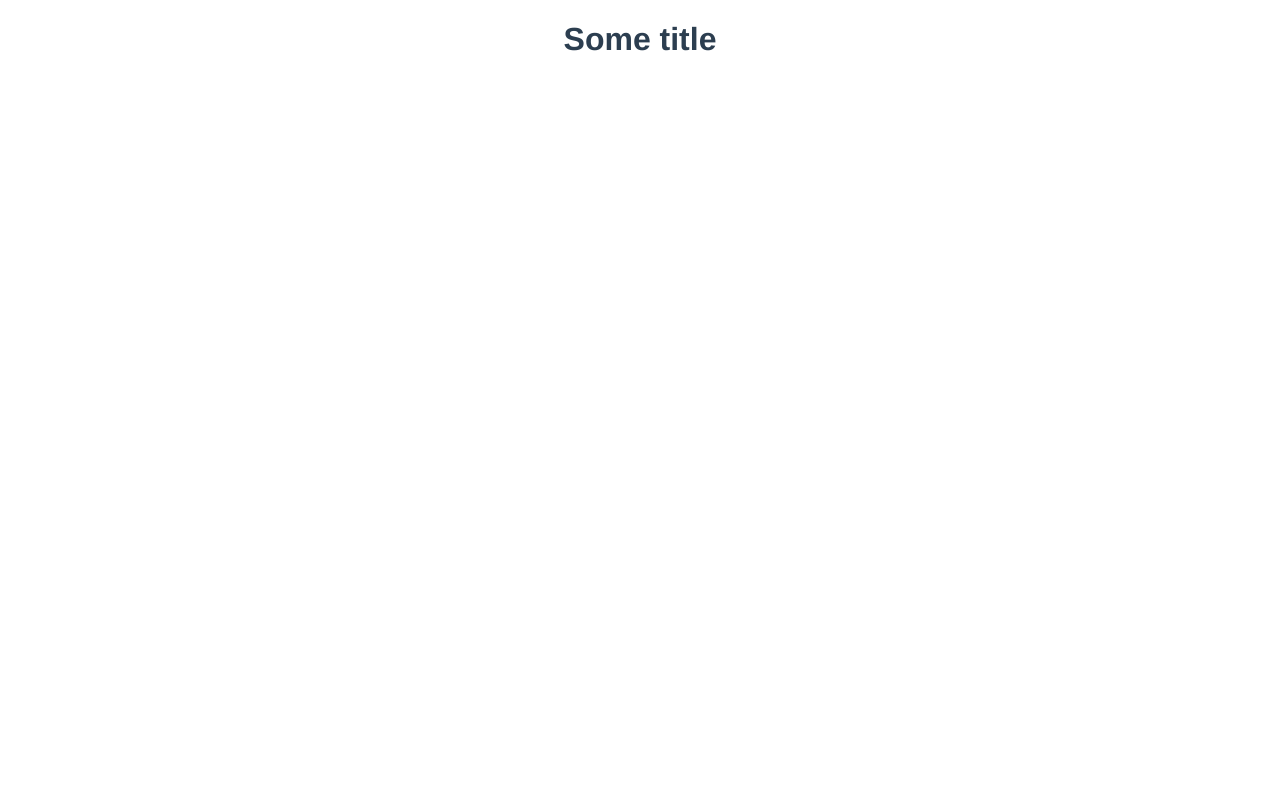
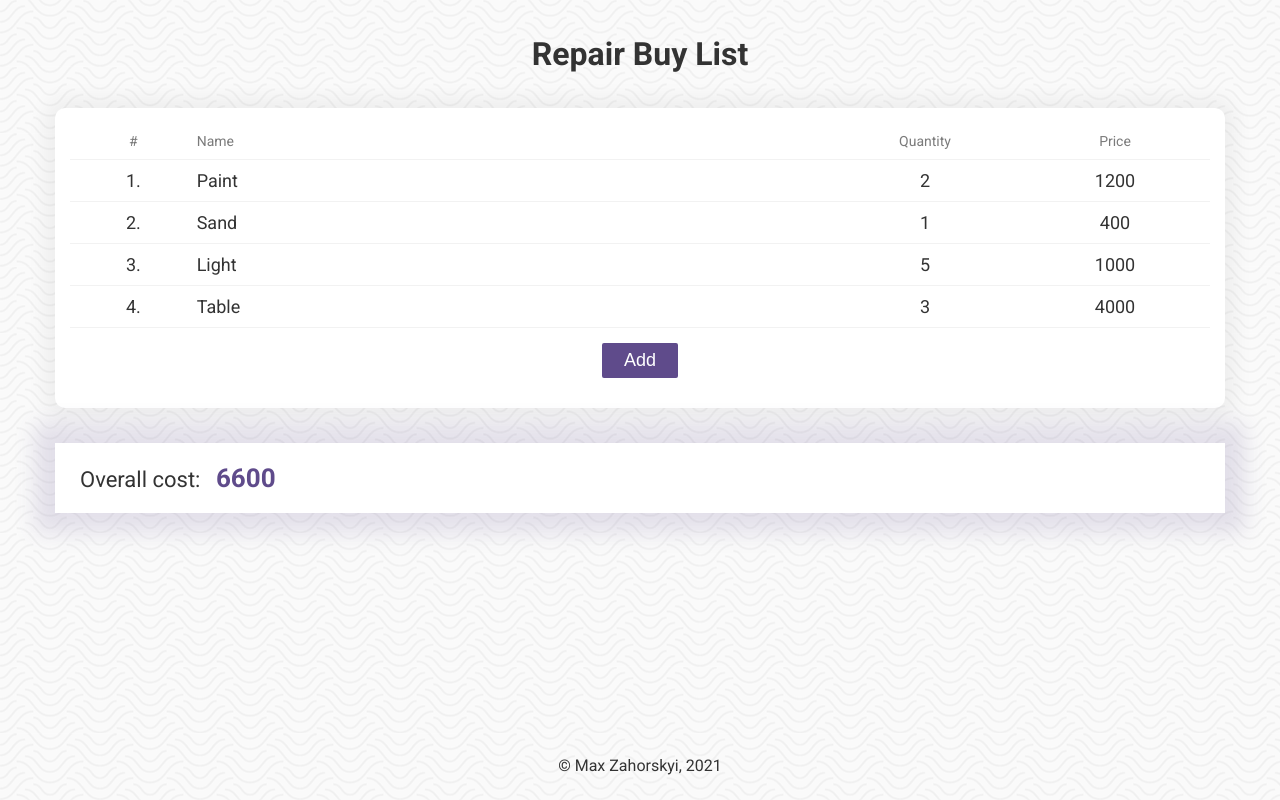
Before and after one commit to MaxAnte/repair-buy-list, a Vue app: page / in a window 1280 px wide. Built offline with nearby package versions, Linux system fonts and the light colour scheme.

Commit message:
Added items list and some basic actions

```diff
--- a/src/App.vue
+++ b/src/App.vue
@@ -1,22 +1,78 @@
 <template>
   <div class="container">
-    <h1>Some title</h1>
+    <Header />
+    <ItemsList :items="items" />
+    <Footer />
   </div>
 </template>
 
-<script></script>
+<script>
+import Header from "./components/Header";
+import Footer from "./components/Footer";
+import ItemsList from "./components/ItemsList";
+export default {
+  components: {
+    Header,
+    ItemsList,
+    Footer,
+  },
+  data() {
+    return {
+      items: [
+        { id: 1, name: "Paint", quantity: "2", price: 1200 },
+        { id: 2, name: "Sand", quantity: "1", price: 400 },
+        { id: 3, name: "Light", quantity: "5", price: 1000 },
+        { id: 4, name: "Table", quantity: "3", price: 4000 },
+      ],
+    };
+  },
+};
+</script>
 
 <style>
+@import "./vars.css";
+* {
+  margin: 0;
+  padding: 0;
+  box-sizing: border-box;
+}
+body {
+  height: 100vh;
+  width: 100vw;
+}
 #app {
-  font-family: Avenir, Helvetica, Arial, sans-serif;
+  font-family: "Roboto", sans-serif;
   -webkit-font-smoothing: antialiased;
   -moz-osx-font-smoothing: grayscale;
   text-align: center;
-  color: #2c3e50;
+  color: #333333;
+  background-image: url("./assets/bg.png");
+  height: 100%;
 }
 .container {
   max-width: 1200px;
   padding: 0px 15px;
+  height: 100%;
   margin: 0 auto;
+  display: flex;
+  flex-direction: column;
+}
+ul {
+  list-style: none;
+}
+input::-webkit-outer-spin-button,
+input::-webkit-inner-spin-button {
+  -webkit-appearance: none;
+  margin: 0;
+}
+input[type="number"] {
+  -moz-appearance: textfield;
+}
+input {
+  background: #ffffff;
+  padding: 5px 10px;
+  border: 1px solid #d6d6d6;
+  border-radius: 2px;
+  outline: none;
 }
 </style>
--- /dev/null
+++ b/src/UI/CloseIcon.vue
@@ -0,0 +1,40 @@
+<template>
+  <svg
+    xmlns="http://www.w3.org/2000/svg"
+    xmlns:xlink="http://www.w3.org/1999/xlink"
+    viewBox="0 0 492 492"
+    :width="width"
+    :height="height"
+  >
+    <g>
+      <g>
+        <path
+          d="M300.188,246L484.14,62.04c5.06-5.064,7.852-11.82,7.86-19.024c0-7.208-2.792-13.972-7.86-19.028L468.02,7.872
+			c-5.068-5.076-11.824-7.856-19.036-7.856c-7.2,0-13.956,2.78-19.024,7.856L246.008,191.82L62.048,7.872
+			c-5.06-5.076-11.82-7.856-19.028-7.856c-7.2,0-13.96,2.78-19.02,7.856L7.872,23.988c-10.496,10.496-10.496,27.568,0,38.052
+			L191.828,246L7.872,429.952c-5.064,5.072-7.852,11.828-7.852,19.032c0,7.204,2.788,13.96,7.852,19.028l16.124,16.116
+			c5.06,5.072,11.824,7.856,19.02,7.856c7.208,0,13.968-2.784,19.028-7.856l183.96-183.952l183.952,183.952
+			c5.068,5.072,11.824,7.856,19.024,7.856h0.008c7.204,0,13.96-2.784,19.028-7.856l16.12-16.116
+			c5.06-5.064,7.852-11.824,7.852-19.028c0-7.204-2.792-13.96-7.852-19.028L300.188,246z"
+        />
+      </g>
+    </g>
+  </svg>
+</template>
+
+<script>
+export default {
+  props: {
+    width: {
+      type: String,
+      required: true,
+    },
+    height: {
+      type: String,
+      required: true,
+    },
+  },
+};
+</script>
+
+<style scoped></style>
--- /dev/null
+++ b/src/components/AddItem.vue
@@ -0,0 +1,98 @@
+<template>
+  <div class="add-item">
+    <button class="btn" @click="this.openForm = true">Add</button>
+    <div class="add-item-popup" v-if="openForm">
+      <span class="close" @click="this.openForm = false">
+        <CloseIcon width="12px" height="12px" />
+      </span>
+      <h5>Add Item</h5>
+      <form>
+        <input type="text" id="name" placeholder="Name of item" />
+        <input type="number" id="price" placeholder="Price per item" />
+        <input type="text" id="quantity" placeholder="Quantity" />
+        <button type="submit" class="btn">Save</button>
+      </form>
+    </div>
+    <div class="popup-bg" v-if="openForm" @click="this.openForm = false"></div>
+  </div>
+</template>
+
+<script>
+import CloseIcon from "../UI/CloseIcon";
+export default {
+  components: {
+    CloseIcon,
+  },
+  data() {
+    return {
+      openForm: false,
+    };
+  },
+};
+</script>
+
+<style scoped>
+.add-item {
+  margin: 15px 0px;
+}
+.btn {
+  background: #5f4b8bff;
+  border: 2px solid #5f4b8bff;
+  border-radius: 2px;
+  color: #ffffff;
+  font-size: 18px;
+  font-weight: 500;
+  padding: 5px 20px;
+  cursor: pointer;
+  transition: all 0.2s ease;
+}
+.btn:hover {
+  background: #fff;
+  color: #5f4b8bff;
+  transition: all 0.2s ease;
+}
+.close {
+  position: absolute;
+  top: 15px;
+  right: 15px;
+  cursor: pointer;
+}
+.add-item-popup {
+  position: fixed;
+  top: 50%;
+  left: 50%;
+  transform: translate(-50%, -50%);
+  background: #ffffff;
+  padding: 25px;
+  border-radius: 10px;
+  box-shadow: 0px 0px 20px 10px rgba(0, 0, 0, 0.05);
+  z-index: 3;
+}
+.popup-bg {
+  z-index: 2;
+  position: fixed;
+  top: 0;
+  left: 0;
+  bottom: 0;
+  right: 0;
+  width: 100%;
+  height: 100%;
+  background: rgba(0, 0, 0, 0.5);
+}
+.add-item-popup h5 {
+  font-size: 20px;
+  font-weight: 400;
+  border-bottom: 1px solid rgba(0, 0, 0, 0.25);
+  display: inline-block;
+  padding: 3px 10px;
+  margin-bottom: 15px;
+}
+.add-item-popup form {
+  display: flex;
+  flex-direction: column;
+}
+.add-item-popup form input {
+  margin-bottom: 15px;
+  font-size: 18px;
+}
+</style>
--- /dev/null
+++ b/src/components/Footer.vue
@@ -0,0 +1,16 @@
+<template>
+  <footer>
+    <p>© Max Zahorskyi, 2021</p>
+  </footer>
+</template>
+
+<script>
+export default {};
+</script>
+
+<style scoped>
+footer {
+  margin-top: auto;
+  padding: 25px 0px;
+}
+</style>
--- /dev/null
+++ b/src/components/Header.vue
@@ -0,0 +1,13 @@
+<template>
+  <div class="header">
+    <h1>Repair Buy List</h1>
+  </div>
+</template>
+
+<script></script>
+
+<style>
+.header {
+  padding: 35px 0px;
+}
+</style>
--- /dev/null
+++ b/src/components/Item.vue
@@ -0,0 +1,40 @@
+<template>
+  <li class="list-item">
+    <div class="item-id">{{ item.id }}.</div>
+    <div class="item-name">{{ item.name }}</div>
+    <div class="item-quantity">{{ item.quantity }}</div>
+    <div class="item-price">{{ item.price }}</div>
+  </li>
+</template>
+
+<script>
+export default {
+  props: {
+    item: {
+      type: Object,
+      required: true,
+    },
+  },
+};
+</script>
+
+<style scoped>
+.list-item {
+  display: grid;
+  grid-template-columns: 0.2fr 1fr 0.3fr 0.3fr;
+  font-size: 18px;
+  padding: 10px 0px;
+  border-bottom: 1px solid rgba(0, 0, 0, 0.05);
+  transition: all 0.2s ease;
+}
+.list-item:first-child {
+  border-top: 1px solid rgba(0, 0, 0, 0.05);
+}
+.list-item:hover {
+  background: rgba(0, 0, 0, 0.05);
+  transition: all 0.2s ease;
+}
+.item-name {
+  text-align: left;
+}
+</style>
--- /dev/null
+++ b/src/components/ItemsList.vue
@@ -0,0 +1,54 @@
+<template>
+  <ul class="items-list">
+    <li class="list-head">
+      <div class="head-id">#</div>
+      <div class="head-name">Name</div>
+      <div class="head-quantity">Quantity</div>
+      <div class="head-price">Price</div>
+    </li>
+    <Item class="list-item" v-for="item in items" :item="item" />
+    <AddItem />
+  </ul>
+
+  <Overall :items="items" />
+</template>
+
+<script>
+import Item from "./Item";
+import AddItem from "./AddItem";
+import Overall from "./Overall";
+export default {
+  components: {
+    Item,
+    AddItem,
+    Overall,
+  },
+  props: {
+    items: {
+      type: Array,
+      required: true,
+    },
+  },
+};
+</script>
+
+<style scoped>
+.list-head {
+  display: grid;
+  grid-template-columns: 0.2fr 1fr 0.3fr 0.3fr;
+  font-size: 14px;
+  color: #7b7b7b;
+  padding: 10px 0px;
+  border-bottom: 1px solid rgba(0, 0, 0, 0.05);
+  transition: all 0.2s ease;
+}
+.head-name {
+  text-align: left;
+}
+.items-list {
+  background-color: #fff;
+  border-radius: 10px;
+  padding: 15px;
+  box-shadow: 0px 0px 20px 10px rgba(0, 0, 0, 0.05);
+}
+</style>
--- /dev/null
+++ b/src/components/Overall.vue
@@ -0,0 +1,54 @@
+<template>
+  <div class="overall">
+    <h4>
+      Overall cost: <span class="ovr-price">{{ overallPrice }}</span>
+    </h4>
+  </div>
+</template>
+
+<script>
+export default {
+  props: {
+    items: {
+      type: Array,
+      required: true,
+    },
+  },
+  data() {
+    return {
+      overallPrice: 0,
+    };
+  },
+  methods: {
+    calcOverall() {
+      const ovr = this.items
+        .map((el) => el.price)
+        .reduce((prev, cur) => (prev += cur));
+      this.overallPrice = ovr;
+    },
+  },
+  beforeMount() {
+    this.calcOverall();
+  },
+};
+</script>
+
+<style scoped>
+.overall {
+  background: #ffffff;
+  padding: 20px 25px;
+  box-shadow: 0px 0px 20px 20px rgba(95, 75, 139, 0.15);
+  margin-top: 35px;
+  text-align: left;
+}
+.overall h4 {
+  font-size: 22px;
+  font-weight: 400;
+}
+.ovr-price {
+  color: #5f4b8bff;
+  font-weight: 700;
+  font-size: 26px;
+  padding-left: 10px;
+}
+</style>
--- /dev/null
+++ b/src/vars.css
@@ -0,0 +1,4 @@
+@import url("https://fonts.googleapis.com/css2?family=Roboto:wght@300;400;500;700&display=swap");
+:root {
+  --color-white: "#ffffff";
+}
```
Also changed, not shown: src/assets/bg.png (added), 1 other file (tests, documents, lock files or other folders).
